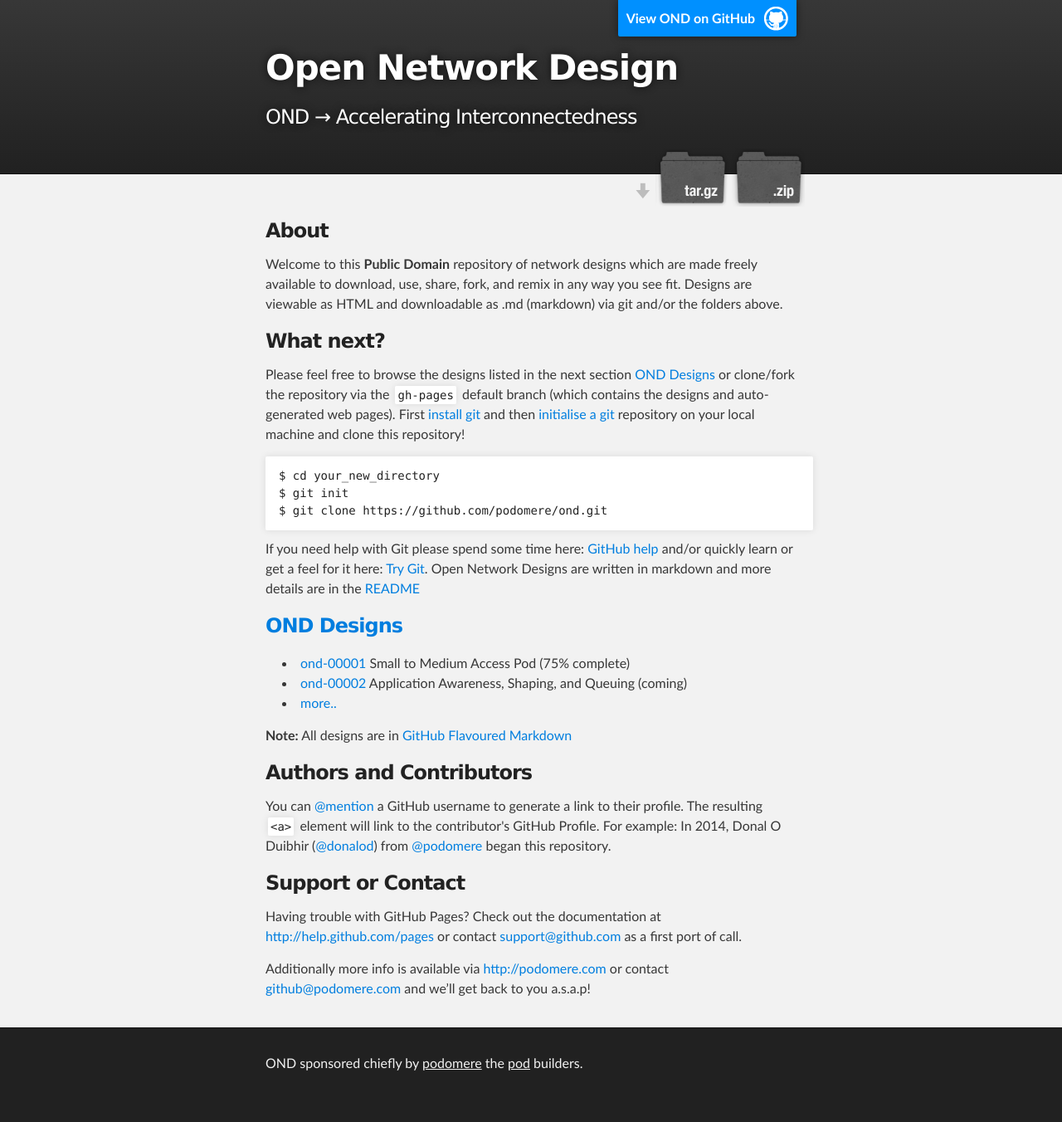
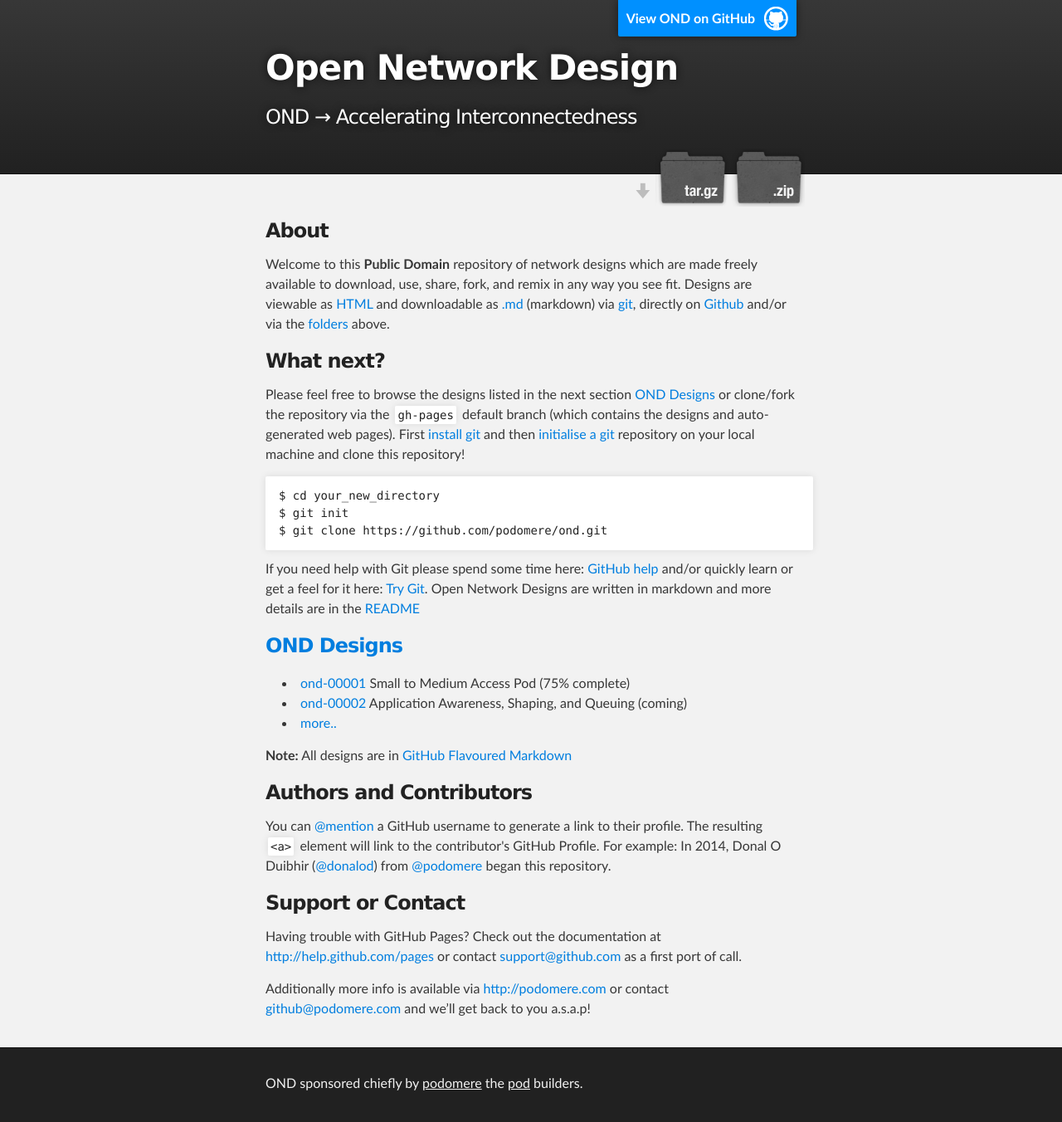
Before and after one commit to podomere/ond, a Jekyll site: the page index.html, which Jekyll copies as it is, in a window 1280 px wide. Shown: the whole page at 83% size. Built offline with Jekyll 4.4.1, drawn with Linux system fonts in a browser that asks for light colours; before the commit the page ends 1328 px from its top, so only the background shows below that.

Commit message:
Updating the index page to be clearer

```diff
--- a/index.html
+++ b/index.html
@@ -39,7 +39,7 @@
       <section id="main_content" class="inner">
 
 <h3><a name="welcome-to-ond-pages" class="anchor" href="#welcome-to-ond-pages"><span class="octicon octicon-link"></span></a>About</h3>
-<p> Welcome to this <strong>Public Domain</strong> repository of network designs which are made freely available to download, use, share, fork, and remix in any way you see fit. Designs are viewable as HTML and downloadable as .md (markdown) via git and/or the folders above.</p>
+<p> Welcome to this <strong>Public Domain</strong> repository of network designs which are made freely available to download, use, share, fork, and remix in any way you see fit. Designs are viewable as <a href="http://ond.podome.re/designs.html">HTML</a> and downloadable as <a href="https://github.com/podomere/ond>">.md</a> (markdown) via <a href="#whatnext-pages">git</a>, directly on <a href="https://github.com/podomere/ond">Github</a> and/or via the <a href="https://github.com/podomere/ond/zipball/gh-pages">folders</a> above.</p>
 
 <h3><a name="whatnext-pages" class="anchor" href="#whatnext-pages"><span class="octicon octicon-link"></span></a>What next?</h3>
 <p>Please feel free to browse the designs listed in the next section <a href="designs.html">OND Designs</a> or clone/fork the repository via the <code>gh-pages</code> default branch (which contains the designs and auto-generated web pages). First <a href="https://help.github.com/articles/set-up-git">install git</a> and then <a href="https://help.github.com/articles/fetching-a-remote">initialise a git</a> repository on your local machine and clone this repository!</p>
```
